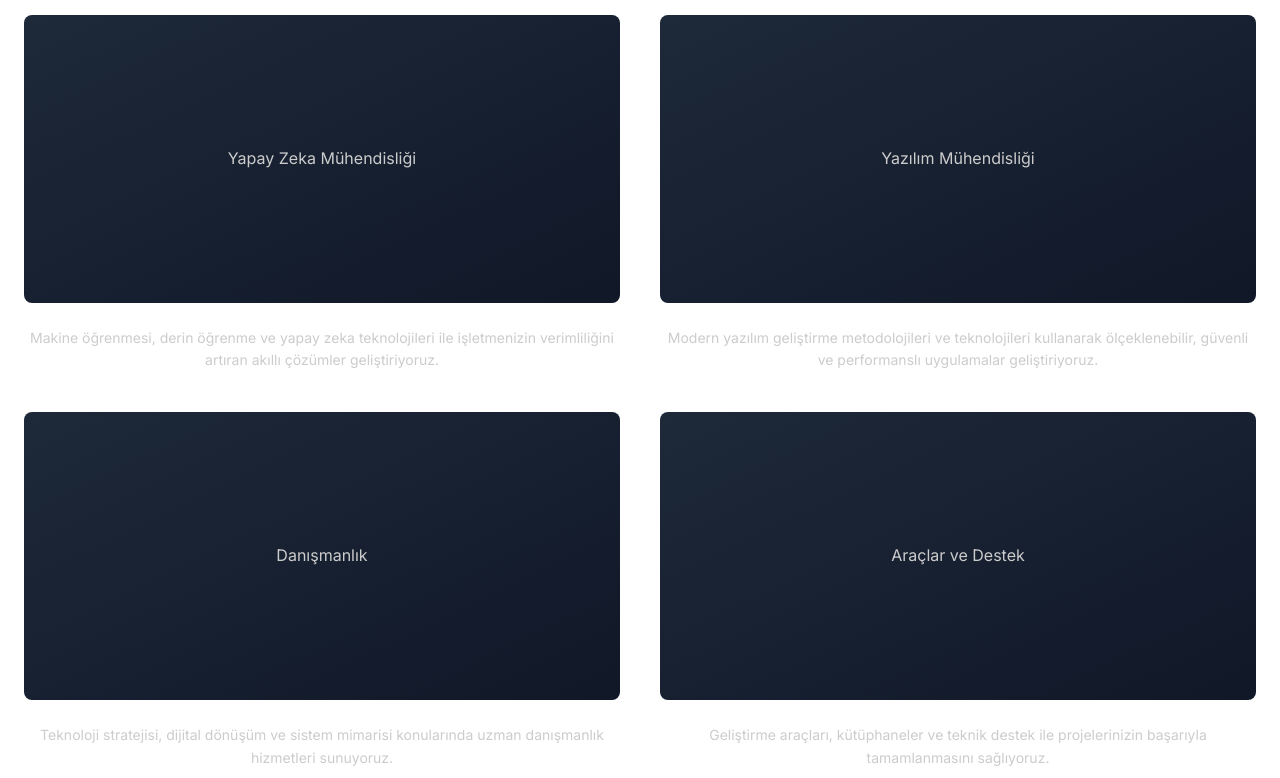
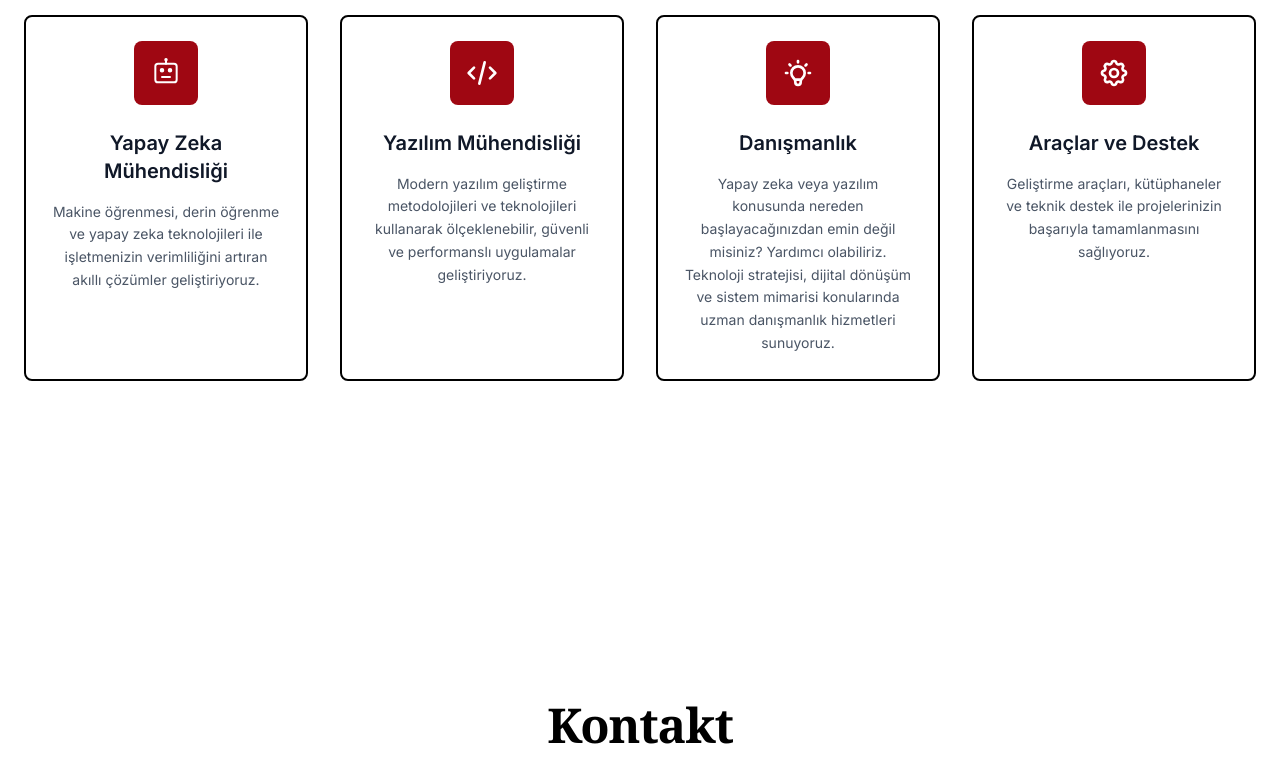
Before and after one commit to teknikoyazilimcozumleri/tekniko-website, an Astro site: page / in a window 1280 px wide. Shown: the part 2540-3318 px from the top of the page. Built offline with nearby package versions, Linux system fonts and the light colour scheme; Astro itself is replaced by a stand-in of ours.

Commit message:
added formatting changes for more cohesive ui

```diff
--- a/src/pages/index.astro
+++ b/src/pages/index.astro
@@ -19,15 +19,14 @@
 		</div>
 	</section>
 
-	<!-- AI Section -->
+	<!-- About div -->
 	<div id="about">
-		<section class="py-32">
+		<section id="engineering" class="py-32">
 			<div class="max-w-7xl mx-auto px-6">
 				<div class="grid grid-cols-1 lg:grid-cols-2 gap-20 items-center">
 					<div>
 						<h2 class="font-serif text-4xl font-bold mb-6 tracking-tight leading-tight">Yapay Zeka Mühendisliği</h2>
 						<p class="text-lg mb-8 text-luxury-muted leading-relaxed">Since 1839, Patek Philippe has relied on its own leverage to expand its footprint in Geneva - a historically rich watchmaking soil.</p>
-						<!-- <a href="/manufacture/geneva" class="text-luxury-gold font-semibold text-sm tracking-widest uppercase transition-colors duration-300 hover:text-white">Discover our heritage</a> -->
 					</div>
 					<div class="relative">
 						<img src={motherboard.src} alt="Motherboard" class="w-full h-96 object-cover rounded-lg" />
@@ -36,7 +35,7 @@
 			</div>
 		</section>
 
-		<!-- Rare Handcrafts Section -->
+		<!-- Reliability -->
 		<section class="py-32">
 			<div class="max-w-7xl mx-auto px-6">
 				<div class="grid grid-cols-1 lg:grid-cols-2 gap-20 items-center">
@@ -55,16 +54,6 @@
 				</div>
 			</div>
 		</section>
-
-		<!--
-		<section class="py-16">
-			<div class="max-w-7xl mx-auto px-6">
-				<div class="w-full h-96 bg-gradient-to-br from-gray-800 to-gray-900 rounded-lg flex items-center justify-center text-luxury-muted text-lg">
-					Manufacture Building
-				</div>
-			</div>
-		</section>
-		-->
 	</div>
 	<div id="services">
 		<section class="pt-48 pb-16 text-center">
@@ -76,33 +65,51 @@
 			</div>
 		</section>
 
-		<!-- Images Grid -->
+		<!-- Services Grid -->
 		<section class="pb-32">
 			<div class="max-w-7xl mx-auto px-6">
-				<div class="grid grid-cols-1 md:grid-cols-2 gap-10">
-					<div class="text-center">
-						<div class="w-full h-72 bg-gradient-to-br from-gray-800 to-gray-900 rounded-lg flex items-center justify-center text-luxury-muted mb-6">
-							Yapay Zeka Mühendisliği
+				<div class="grid grid-cols-1 md:grid-cols-2 lg:grid-cols-4 gap-8">
+					<div class="text-center border-2 border-black p-6 rounded-lg">
+						<div class="w-16 h-16 bg-red-800 rounded-lg flex items-center justify-center mx-auto mb-6">
+							<svg class="w-8 h-8 text-white" fill="none" stroke="currentColor" viewBox="0 0 24 24">
+								<path stroke-linecap="round" stroke-linejoin="round" stroke-width="1.5" d="M6 5h12c1.1 0 2 .9 2 2v10c0 1.1-.9 2-2 2H6c-1.1 0-2-.9-2-2V7c0-1.1.9-2 2-2z"></path>
+								<circle cx="9" cy="10" r="1.2" fill="currentColor"></circle>
+								<circle cx="15" cy="10" r="1.2" fill="currentColor"></circle>
+								<path stroke-linecap="round" stroke-linejoin="round" stroke-width="1.5" d="M9 15h6"></path>
+								<path stroke-linecap="round" stroke-linejoin="round" stroke-width="1.5" d="M12 3v2"></path>
+								<circle cx="12" cy="2" r="0.8" fill="currentColor"></circle>
+							</svg>
 						</div>
-						<p class="text-sm text-luxury-muted leading-relaxed">Makine öğrenmesi, derin öğrenme ve yapay zeka teknolojileri ile işletmenizin verimliliğini artıran akıllı çözümler geliştiriyoruz.</p>
+						<h3 class="text-xl font-semibold mb-4 text-gray-900">Yapay Zeka Mühendisliği</h3>
+						<p class="text-sm text-gray-600 leading-relaxed">Makine öğrenmesi, derin öğrenme ve yapay zeka teknolojileri ile işletmenizin verimliliğini artıran akıllı çözümler geliştiriyoruz.</p>
 					</div>
-					<div class="text-center">
-						<div class="w-full h-72 bg-gradient-to-br from-gray-800 to-gray-900 rounded-lg flex items-center justify-center text-luxury-muted mb-6">
-							Yazılım Mühendisliği
+					<div class="text-center border-2 border-black p-6 rounded-lg">
+						<div class="w-16 h-16 bg-red-800 rounded-lg flex items-center justify-center mx-auto mb-6">
+							<svg class="w-8 h-8 text-white" fill="none" stroke="currentColor" viewBox="0 0 24 24">
+								<path stroke-linecap="round" stroke-linejoin="round" stroke-width="2" d="M10 20l4-16m4 4l4 4-4 4M6 16l-4-4 4-4"></path>
+							</svg>
 						</div>
-						<p class="text-sm text-luxury-muted leading-relaxed">Modern yazılım geliştirme metodolojileri ve teknolojileri kullanarak ölçeklenebilir, güvenli ve performanslı uygulamalar geliştiriyoruz.</p>
+						<h3 class="text-xl font-semibold mb-4 text-gray-900">Yazılım Mühendisliği</h3>
+						<p class="text-sm text-gray-600 leading-relaxed">Modern yazılım geliştirme metodolojileri ve teknolojileri kullanarak ölçeklenebilir, güvenli ve performanslı uygulamalar geliştiriyoruz.</p>
 					</div>
-					<div class="text-center">
-						<div class="w-full h-72 bg-gradient-to-br from-gray-800 to-gray-900 rounded-lg flex items-center justify-center text-luxury-muted mb-6">
-							Danışmanlık
+					<div class="text-center border-2 border-black p-6 rounded-lg">
+						<div class="w-16 h-16 bg-red-800 rounded-lg flex items-center justify-center mx-auto mb-6">
+							<svg class="w-8 h-8 text-white" fill="none" stroke="currentColor" viewBox="0 0 24 24">
+								<path stroke-linecap="round" stroke-linejoin="round" stroke-width="2" d="M9.663 17h4.673M12 3v1m6.364 1.636l-.707.707M21 12h-1M4 12H3m3.343-5.657l-.707-.707m2.828 9.9a5 5 0 117.072 0l-.548.547A3.374 3.374 0 0014 18.469V19a2 2 0 11-4 0v-.531c0-.895-.356-1.754-.988-2.386l-.548-.547z"></path>
+							</svg>
 						</div>
-						<p class="text-sm text-luxury-muted leading-relaxed">Teknoloji stratejisi, dijital dönüşüm ve sistem mimarisi konularında uzman danışmanlık hizmetleri sunuyoruz.</p>
+						<h3 class="text-xl font-semibold mb-4 text-gray-900">Danışmanlık</h3>
+						<p class="text-sm text-gray-600 leading-relaxed">Yapay zeka veya yazılım konusunda nereden başlayacağınızdan emin değil misiniz? Yardımcı olabiliriz. Teknoloji stratejisi, dijital dönüşüm ve sistem mimarisi konularında uzman danışmanlık hizmetleri sunuyoruz.</p>
 					</div>
-					<div class="text-center">
-						<div class="w-full h-72 bg-gradient-to-br from-gray-800 to-gray-900 rounded-lg flex items-center justify-center text-luxury-muted mb-6">
-							Araçlar ve Destek
+					<div class="text-center border-2 border-black p-6 rounded-lg">
+						<div class="w-16 h-16 bg-red-800 rounded-lg flex items-center justify-center mx-auto mb-6">
+							<svg class="w-8 h-8 text-white" fill="none" stroke="currentColor" viewBox="0 0 24 24">
+								<path stroke-linecap="round" stroke-linejoin="round" stroke-width="2" d="M10.325 4.317c.426-1.756 2.924-1.756 3.35 0a1.724 1.724 0 002.573 1.066c1.543-.94 3.31.826 2.37 2.37a1.724 1.724 0 001.065 2.572c1.756.426 1.756 2.924 0 3.35a1.724 1.724 0 00-1.066 2.573c.94 1.543-.826 3.31-2.37 2.37a1.724 1.724 0 00-2.572 1.065c-.426 1.756-2.924 1.756-3.35 0a1.724 1.724 0 00-2.573-1.066c-1.543.94-3.31-.826-2.37-2.37a1.724 1.724 0 00-1.065-2.572c-1.756-.426-1.756-2.924 0-3.35a1.724 1.724 0 001.066-2.573c-.94-1.543.826-3.31 2.37-2.37.996.608 2.296.07 2.572-1.065z"></path>
+								<path stroke-linecap="round" stroke-linejoin="round" stroke-width="2" d="M15 12a3 3 0 11-6 0 3 3 0 016 0z"></path>
+							</svg>
 						</div>
-						<p class="text-sm text-luxury-muted leading-relaxed">Geliştirme araçları, kütüphaneler ve teknik destek ile projelerinizin başarıyla tamamlanmasını sağlıyoruz.</p>
+						<h3 class="text-xl font-semibold mb-4 text-gray-900">Araçlar ve Destek</h3>
+						<p class="text-sm text-gray-600 leading-relaxed">Geliştirme araçları, kütüphaneler ve teknik destek ile projelerinizin başarıyla tamamlanmasını sağlıyoruz.</p>
 					</div>
 				</div>
 			</div>
```
